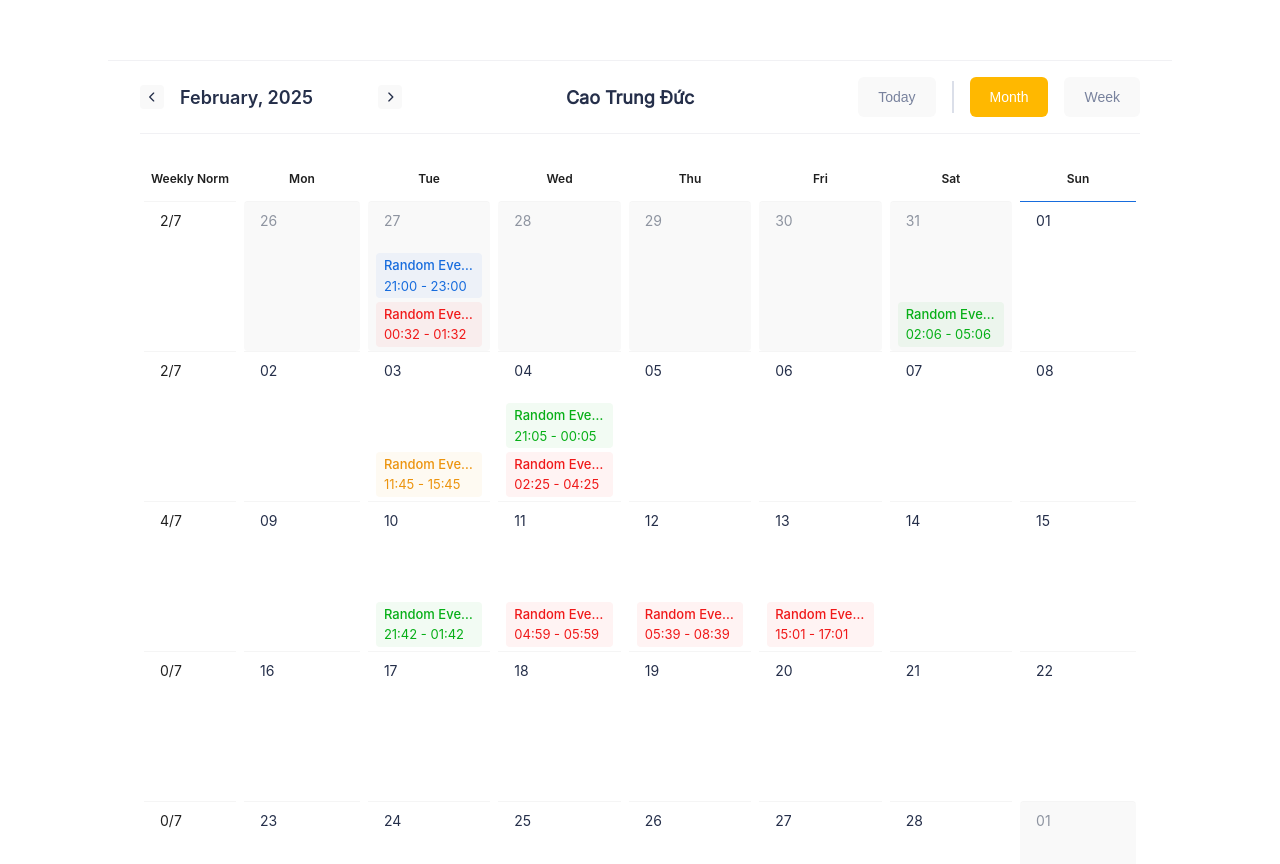
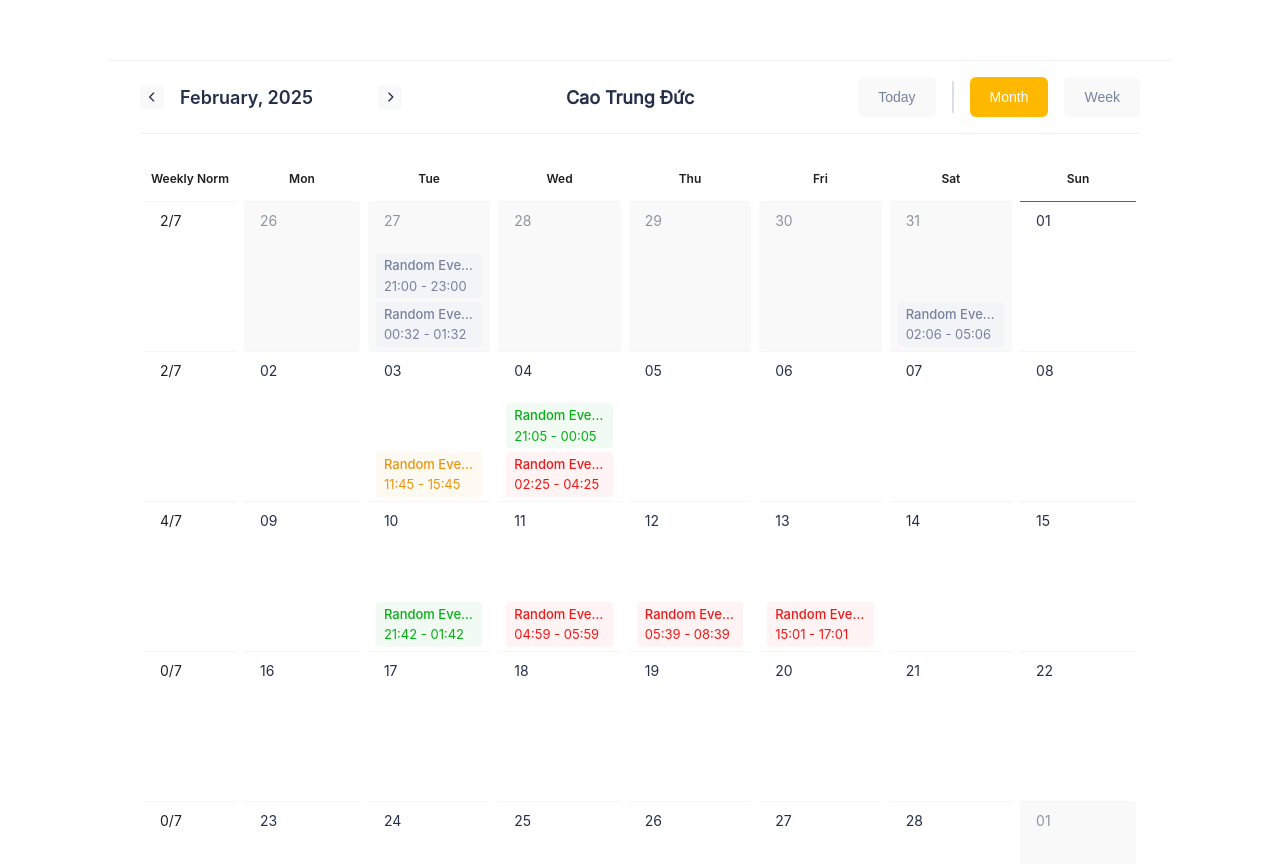
Before and after one commit to caotrungduc03/antd-calendar, a React (Vite) app: page / in a window 1280 px wide. Shown: the top 864 px of the page. Built offline with nearby package versions, Linux system fonts and the light colour scheme.

Commit message:
style: change css

```diff
--- a/src/components/AntdCalendar.css
+++ b/src/components/AntdCalendar.css
@@ -317,38 +317,6 @@
   color: rgb(255 255 255 / var(--tw-text-opacity, 1))
 }
 
-.antd-calendar .event-info {
-  --tw-border-opacity: 1;
-  border-color: rgb(23 108 221 / var(--tw-border-opacity, 1));
-  background-color: rgb(23 108 221 / 0.05);
-  --tw-text-opacity: 1;
-  color: rgb(23 108 221 / var(--tw-text-opacity, 1))
-}
-
-.antd-calendar .event-warning {
-  --tw-border-opacity: 1;
-  border-color: rgb(236 148 14 / var(--tw-border-opacity, 1));
-  background-color: rgb(236 148 14 / 0.05);
-  --tw-text-opacity: 1;
-  color: rgb(236 148 14 / var(--tw-text-opacity, 1))
-}
-
-.antd-calendar .event-success {
-  --tw-border-opacity: 1;
-  border-color: rgb(7 175 23 / var(--tw-border-opacity, 1));
-  background-color: rgb(7 175 23 / 0.05);
-  --tw-text-opacity: 1;
-  color: rgb(7 175 23 / var(--tw-text-opacity, 1))
-}
-
-.antd-calendar .event-error {
-  --tw-border-opacity: 1;
-  border-color: rgb(240 25 25 / var(--tw-border-opacity, 1));
-  background-color: rgb(240 25 25 / 0.05);
-  --tw-text-opacity: 1;
-  color: rgb(240 25 25 / var(--tw-text-opacity, 1))
-}
-
 .antd-calendar .ant-table-thead .ant-table-cell,
 .antd-calendar .ant-table-tbody .ant-table-cell {
   border-style: none;
@@ -400,6 +368,38 @@
   border-width: 0.5px
 }
 
+.event-info {
+  --tw-border-opacity: 1;
+  border-color: rgb(23 108 221 / var(--tw-border-opacity, 1));
+  background-color: rgb(23 108 221 / 0.05);
+  --tw-text-opacity: 1;
+  color: rgb(23 108 221 / var(--tw-text-opacity, 1))
+}
+
+.event-warning {
+  --tw-border-opacity: 1;
+  border-color: rgb(236 148 14 / var(--tw-border-opacity, 1));
+  background-color: rgb(236 148 14 / 0.05);
+  --tw-text-opacity: 1;
+  color: rgb(236 148 14 / var(--tw-text-opacity, 1))
+}
+
+.event-success {
+  --tw-border-opacity: 1;
+  border-color: rgb(7 175 23 / var(--tw-border-opacity, 1));
+  background-color: rgb(7 175 23 / 0.05);
+  --tw-text-opacity: 1;
+  color: rgb(7 175 23 / var(--tw-text-opacity, 1))
+}
+
+.event-error {
+  --tw-border-opacity: 1;
+  border-color: rgb(240 25 25 / var(--tw-border-opacity, 1));
+  background-color: rgb(240 25 25 / 0.05);
+  --tw-text-opacity: 1;
+  color: rgb(240 25 25 / var(--tw-text-opacity, 1))
+}
+
 .antd-calendar .focus-within\:tw-border-none:focus-within {
   border-style: none
 }
--- a/src/tailwind.css
+++ b/src/tailwind.css
@@ -23,22 +23,6 @@
 
 .antd-calendar .btn-primary {
   @apply tw-border-primary tw-bg-primary tw-text-white;
-}
-
-.antd-calendar .event-info {
-  @apply tw-border-info tw-bg-info/5 tw-text-info;
-}
-
-.antd-calendar .event-warning {
-  @apply tw-border-warning tw-bg-warning/5 tw-text-warning;
-}
-
-.antd-calendar .event-success {
-  @apply tw-border-success tw-bg-success/5 tw-text-success;
-}
-
-.antd-calendar .event-error {
-  @apply tw-border-error tw-bg-error/5 tw-text-error;
 }
 
 .antd-calendar .ant-table-thead .ant-table-cell,
@@ -74,3 +58,19 @@
 .weekly-calendar .ant-table-tbody .ant-table-cell {
   @apply tw-border-[0.5px];
 }
+
+.event-info {
+  @apply tw-border-info tw-bg-info/5 tw-text-info;
+}
+
+.event-warning {
+  @apply tw-border-warning tw-bg-warning/5 tw-text-warning;
+}
+
+.event-success {
+  @apply tw-border-success tw-bg-success/5 tw-text-success;
+}
+
+.event-error {
+  @apply tw-border-error tw-bg-error/5 tw-text-error;
+}
```
